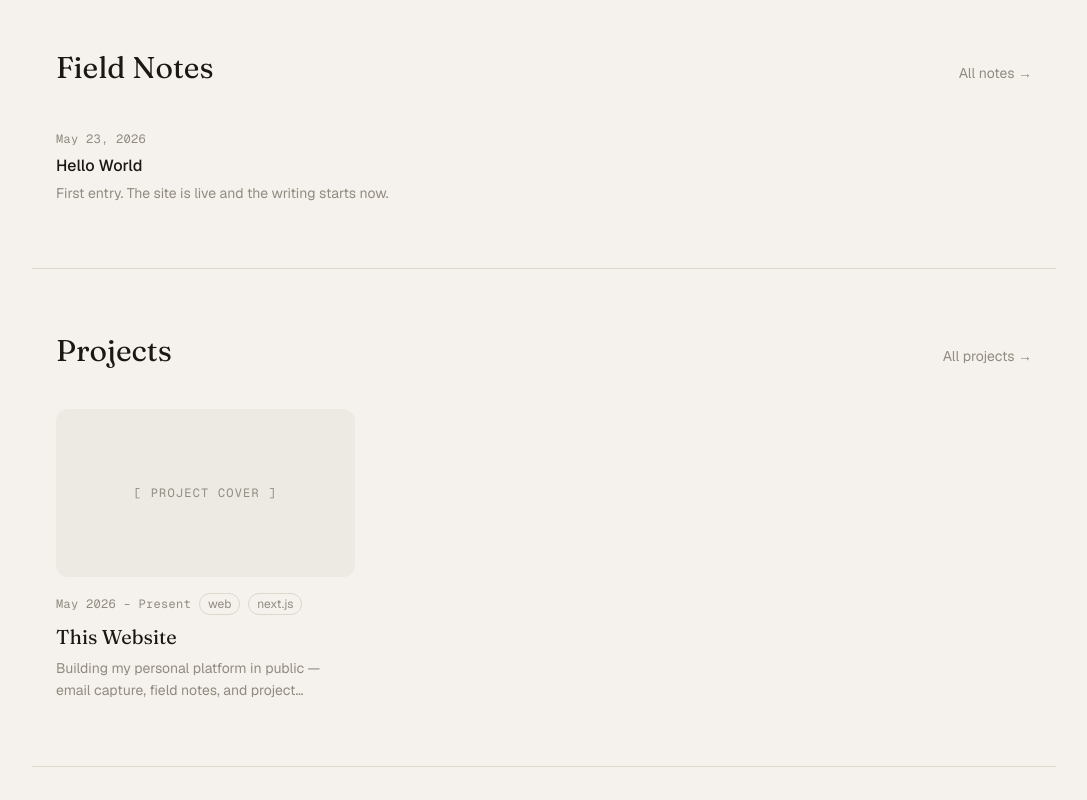
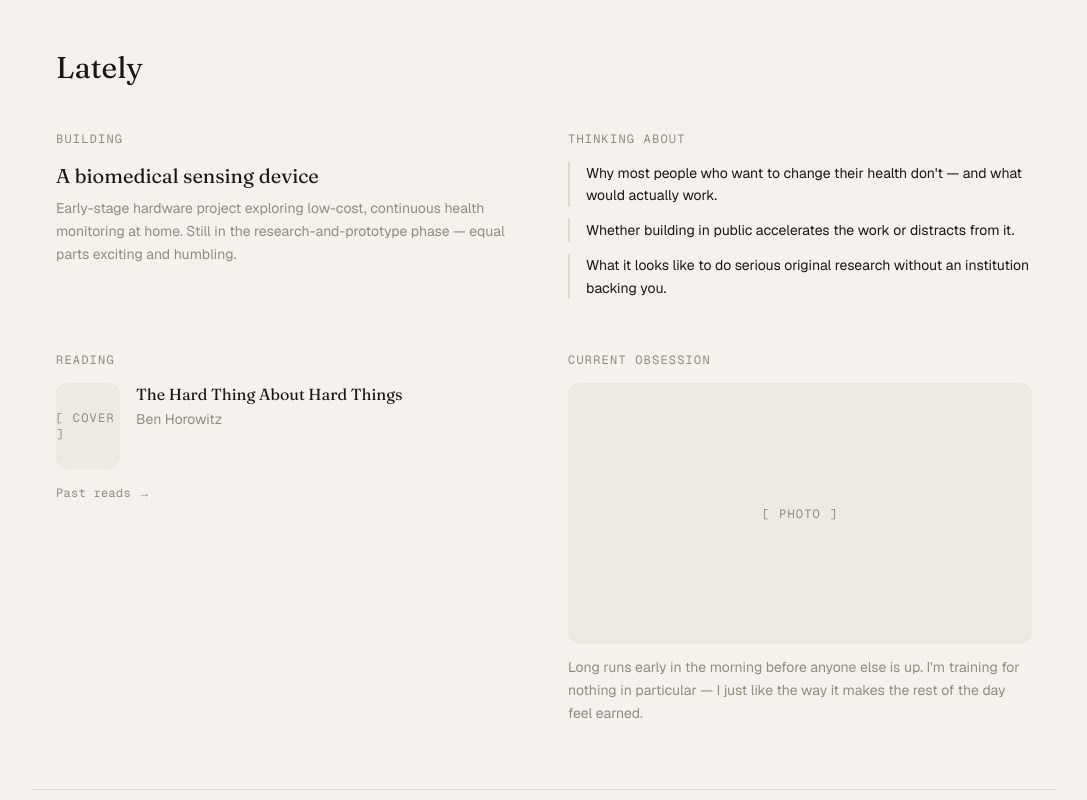
Before and after one commit to timasgudziunas/my-website, a Next.js app: page / in a window 1280 px wide. Shown: the part 1460-2260 px from the top of the page, without its empty margins (96-1183 px from the left). Built offline with nearby package versions, Linux system fonts and the light colour scheme; no server answers.

Commit message:
v1 phase 4.5 complete (lately section added)

```diff
--- a/src/app/page.tsx
+++ b/src/app/page.tsx
@@ -1,5 +1,6 @@
 import type { Metadata } from "next";
 import HeroSection from "@/components/HeroSection";
+import LatelySection from "@/components/LatelySection";
 import FieldNotesPreview from "@/components/FieldNotesPreview";
 import ProjectsPreview from "@/components/ProjectsPreview";
 import EmailSignup from "@/components/EmailSignup";
@@ -26,6 +27,7 @@ export default function HomePage() {
   return (
     <main className="flex-1">
       <HeroSection />
+      <LatelySection />
       <FieldNotesPreview />
       <ProjectsPreview />
       <EmailSignup />
--- /dev/null
+++ b/src/components/LatelySection.tsx
@@ -0,0 +1,104 @@
+import Link from "next/link";
+import Image from "next/image";
+import ImagePlaceholder from "./ImagePlaceholder";
+import { lately } from "@/config/lately";
+
+export default function LatelySection() {
+  return (
+    <section className="px-6 py-16 max-w-5xl mx-auto border-t border-border">
+      <h2 className="font-serif font-normal text-3xl mb-10">Lately</h2>
+
+      <div className="grid grid-cols-1 md:grid-cols-2 gap-12">
+        {/* Building */}
+        <div>
+          <span className="font-mono text-xs text-muted tracking-widest uppercase">
+            Building
+          </span>
+          <h3 className="mt-3 font-serif font-normal text-xl leading-snug">
+            {lately.building.title}
+          </h3>
+          <p className="mt-2 text-sm text-muted leading-relaxed">
+            {lately.building.description}
+          </p>
+        </div>
+
+        {/* Thinking About */}
+        <div>
+          <span className="font-mono text-xs text-muted tracking-widest uppercase">
+            Thinking About
+          </span>
+          <ul className="mt-3 space-y-3">
+            {lately.thinkingAbout.map((thought, i) => (
+              <li
+                key={i}
+                className="text-sm leading-relaxed pl-4 border-l-2 border-border"
+              >
+                {thought}
+              </li>
+            ))}
+          </ul>
+        </div>
+
+        {/* Reading */}
+        <div>
+          <span className="font-mono text-xs text-muted tracking-widest uppercase">
+            Reading
+          </span>
+          <div className="mt-3 flex gap-4 items-start">
+            <div className="w-16 flex-shrink-0">
+              {lately.reading.coverImage ? (
+                <Image
+                  src={lately.reading.coverImage}
+                  alt={lately.reading.title}
+                  width={64}
+                  height={96}
+                  className="rounded object-cover"
+                />
+              ) : (
+                <ImagePlaceholder label="cover" aspectRatio="portrait" />
+              )}
+            </div>
+            <div>
+              <p className="font-serif font-normal text-base leading-snug">
+                {lately.reading.title}
+              </p>
+              <p className="mt-1 text-sm text-muted">{lately.reading.author}</p>
+            </div>
+          </div>
+          <Link
+            href="/past-reads"
+            className="inline-block mt-4 text-xs font-mono text-muted hover:text-foreground transition-colors tracking-wide"
+          >
+            Past reads →
+          </Link>
+        </div>
+
+        {/* Current Obsession */}
+        <div>
+          <span className="font-mono text-xs text-muted tracking-widest uppercase">
+            Current Obsession
+          </span>
+          <div className="mt-3">
+            {lately.currentObsession.photo ? (
+              <div className="relative w-full aspect-video mb-3 rounded-xl overflow-hidden">
+                <Image
+                  src={lately.currentObsession.photo}
+                  alt="current obsession"
+                  fill
+                  className="object-cover"
+                />
+              </div>
+            ) : (
+              <div className="mb-3">
+                <ImagePlaceholder label="photo" aspectRatio="video" />
+              </div>
+            )}
+            <p className="text-sm text-muted leading-relaxed">
+              {lately.currentObsession.description}
+            </p>
+          </div>
+        </div>
+      </div>
+    </section>
+  );
+}
--- /dev/null
+++ b/src/config/lately.ts
@@ -0,0 +1,39 @@
+export type LatelyConfig = {
+  building: {
+    title: string;
+    description: string;
+  };
+  thinkingAbout: string[];
+  reading: {
+    title: string;
+    author: string;
+    coverImage?: string;
+  };
+  currentObsession: {
+    description: string;
+    photo?: string;
+  };
+};
+
+export const lately: LatelyConfig = {
+  building: {
+    title: "A biomedical sensing device",
+    description:
+      "Early-stage hardware project exploring low-cost, continuous health monitoring at home. Still in the research-and-prototype phase — equal parts exciting and humbling.",
+  },
+  thinkingAbout: [
+    "Why most people who want to change their health don't — and what would actually work.",
+    "Whether building in public accelerates the work or distracts from it.",
+    "What it looks like to do serious original research without an institution backing you.",
+  ],
+  reading: {
+    title: "The Hard Thing About Hard Things",
+    author: "Ben Horowitz",
+    // coverImage: "/images/books/hard-thing.jpg",
+  },
+  currentObsession: {
+    description:
+      "Long runs early in the morning before anyone else is up. I'm training for nothing in particular — I just like the way it makes the rest of the day feel earned.",
+    // photo: "/images/lately/running.jpg",
+  },
+};
```
Also changed, not shown: 2 other files (tests, documents, lock files or other folders).
